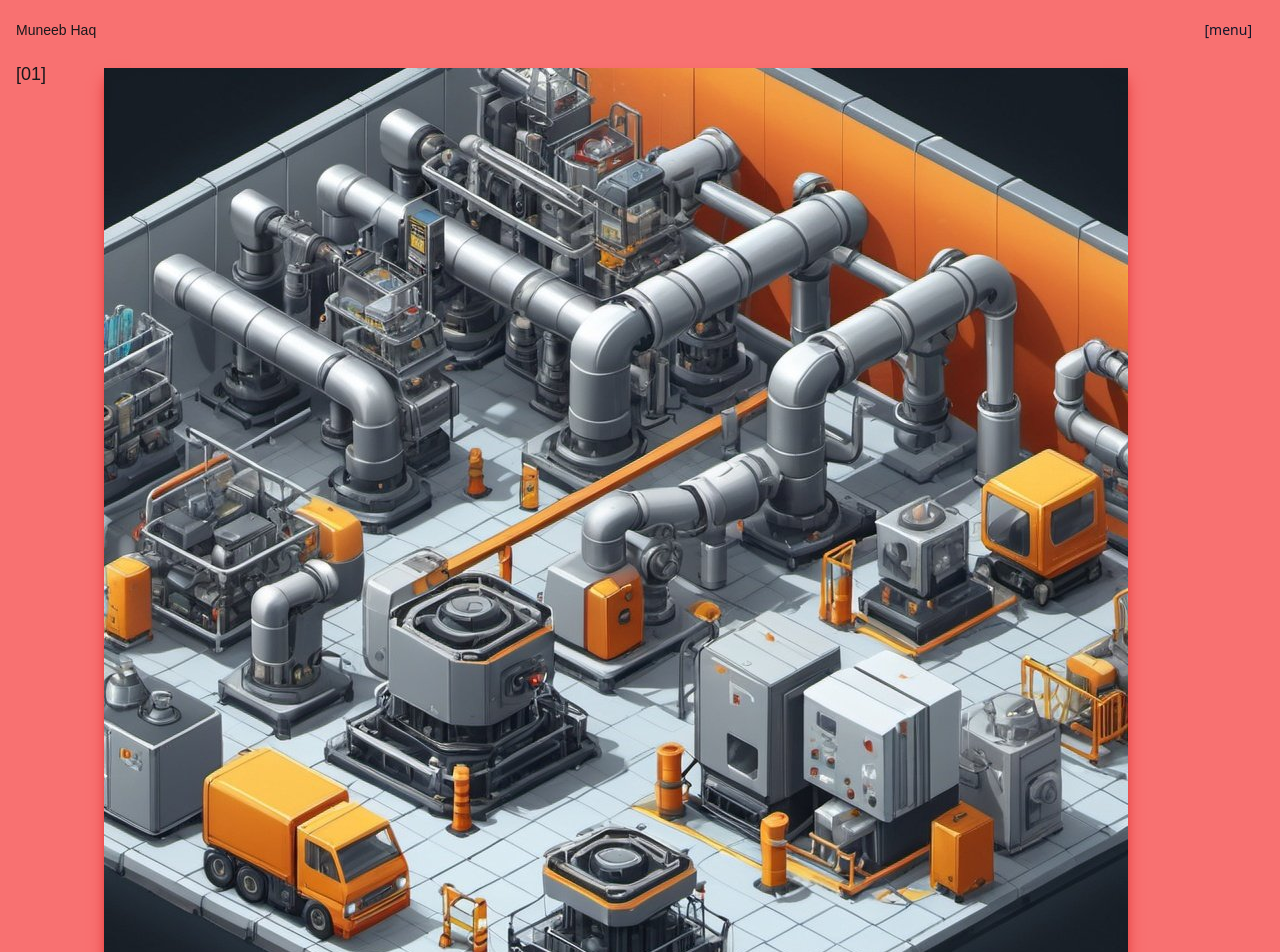
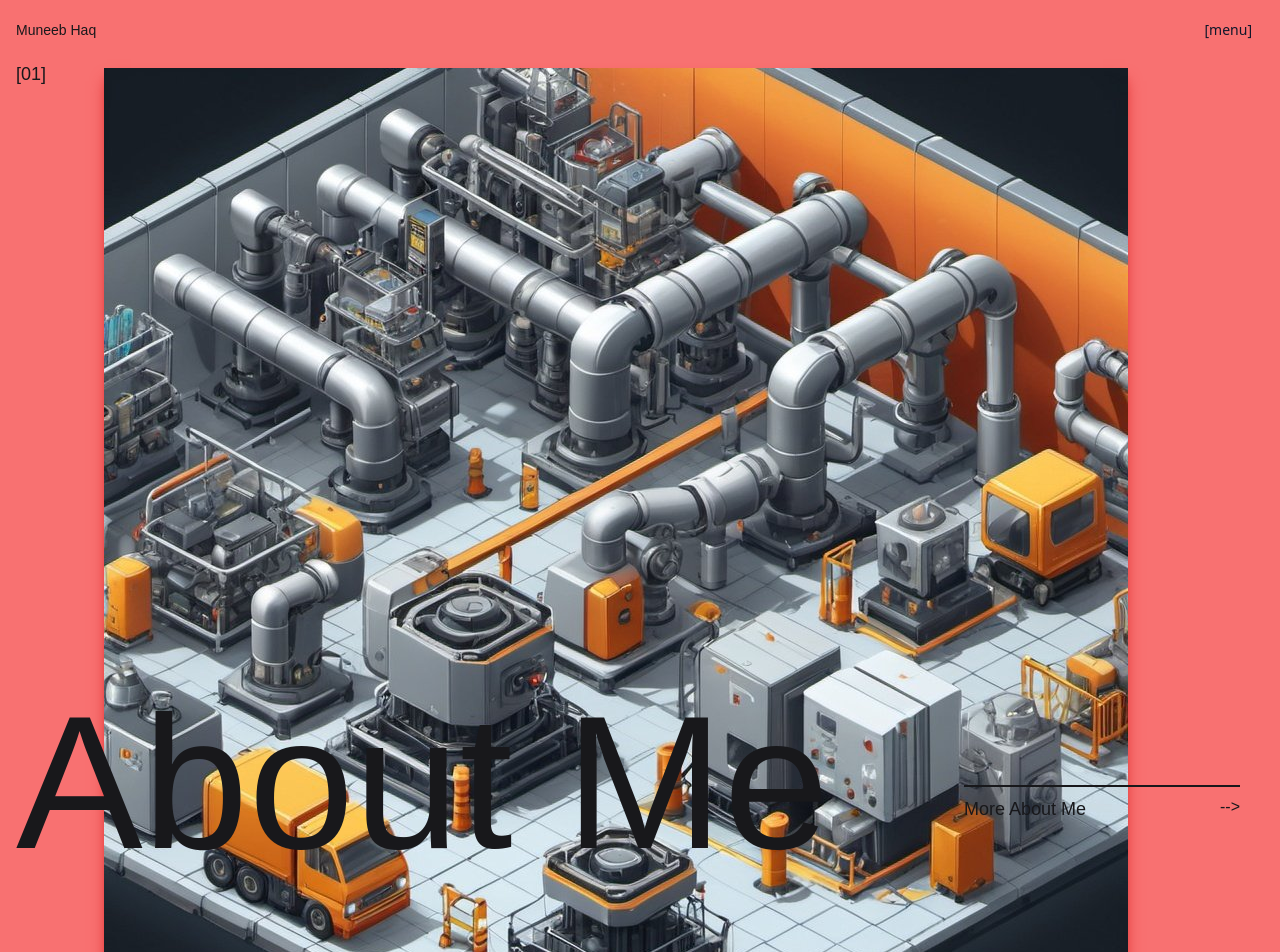
Before and after one commit to muh5329/Monkey-Factory, a Next.js app: page / in a window 1280 px wide. Shown: the top 952 px of the page. Built offline with nearby package versions, Linux system fonts and the light colour scheme.

Commit message:
grid col size fix

```diff
--- a/src/app/page.tsx
+++ b/src/app/page.tsx
@@ -14,14 +14,14 @@ interface SlidingPage {
 
 const SlidingPage = (props: SlidingPage) => {
   return (
-    <div className="flex flex-col justify-between">
+    <div className="flex flex-col justify-between h-dvh">
       <div className="">
         <div className=" pl-4 text-sm pt-4 ">
           {props.optionalName}
         </div>
       </div>
 
-      <div className="flex pt-1">
+      <div className="flex pt-1 h-[75%]">
         <div className="w-10 pt-4 pl-4  text-lg">
           {"[" + props.pageNumber + "]"}
         </div>
@@ -44,14 +44,16 @@ const SlidingPage = (props: SlidingPage) => {
 
       </div>
 
-      <div className="flex  pl-4 ">
+      <div className="flex justify-between pl-4 ">
 
-        <div className="w-[75%] align-text-bottom text-[70px] sm:text-[90px] md:text-[120px] xl:text-[190px] md:text-[100px]">
+        <div className="w-[75%] text-[70px] sm:text-[90px] md:text-[120px] xl:text-[190px] ">
           {props.pageSubtitle}
         </div>
 
-        <div className="w-[30%] h-fit pt-40">
+        <div className="pr-10 grid grid-rows-2 grid-cols-1 gap-1 w-[25%] ">
+          <div className=''></div>
 
+          <div className=''>
             {/* line of full width */}
             <div className="border border-zinc-900  " />
 
@@ -71,13 +73,15 @@ const SlidingPage = (props: SlidingPage) => {
           </div>
 
         </div>
+
+      </div>
     </div >
   );
 }
 
 export default function HomePage() {
   return (
-    <main className=" bg-red-400 h-full pt-1 text-zinc-900 font-medium font-scopeone z-0">
+    <main className=" bg-red-400 pt-1 text-zinc-900 font-medium font-scopeone z-0 h-dvh">
       <SlidingPage
         optionalName="Muneeb Haq"
         pageNumber="01"
```
Lines whose indentation alone changed are shown as unchanged.
